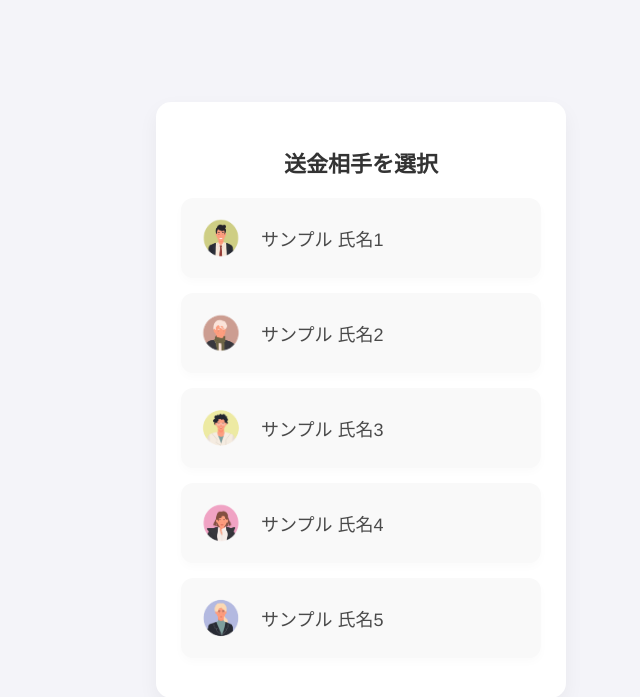
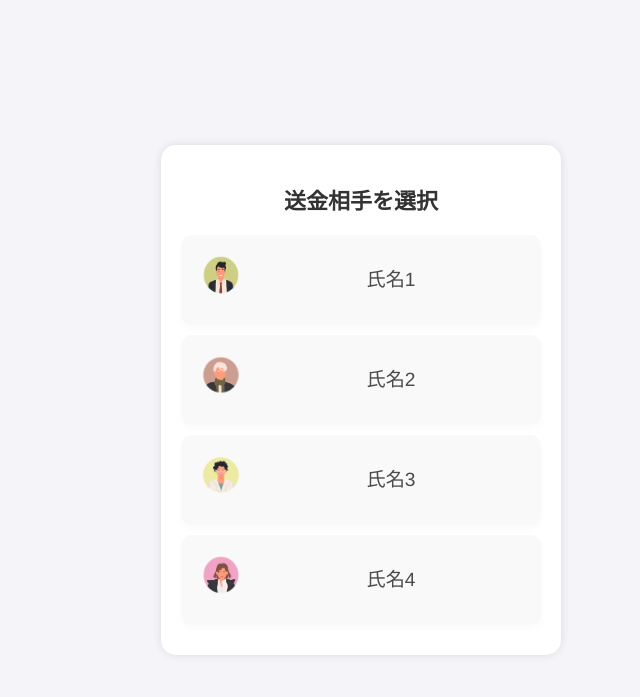
Before and after one commit to s1f102200659/RAMEN-S, a Django app: page /app/friendslist/1/ in a window 1280 px wide. Shown: the top 697 px of the page, without its empty margins (279-919 px from the left). Run offline with Django 5.2, Linux system fonts and the light colour scheme.

```diff
--- a/app/templates/app/friendslist.html
+++ b/app/templates/app/friendslist.html
@@ -6,56 +6,74 @@
     <title>送金相手を選択</title>
     {% load static %}
     <link rel="stylesheet" href="{% static 'css/friendslist.css' %}">
+    <style>
+        .recipient-item {
+            display: block; /* 使整个块级元素都可点击 */
+            padding: 15px;
+            margin: 10px 0;
+            background-color: #f9f9f9;
+            border-radius: 10px;
+            text-decoration: none; /* 去掉链接的默认下划线 */
+            color: inherit; /* 保持文字颜色 */
+            transition: background-color 0.3s ease;
+        }
+
+        .recipient-item:hover {
+            background-color: #f1f1f1; /* 鼠标悬停效果 */
+        }
+
+        .profile-pic {
+            float: left; /* 头像左对齐 */
+            margin-right: 10px; /* 和姓名保持一定间距 */
+        }
+
+        .recipient-name {
+            font-size: 1.2em;
+            line-height: 60px; /* 让名字垂直居中 */
+        }
+
+        .recipient-container {
+            max-width: 400px;
+            margin: 0 auto;
+            padding: 20px;
+            background: white;
+            border-radius: 15px;
+            box-shadow: 0px 0px 10px rgba(0, 0, 0, 0.1);
+        }
+    </style>
 </head>
 <body>
     <div class="recipient-container">
         <h2>送金相手を選択</h2>
 
         <!-- 每个收款人信息块 -->
-        <div class="recipient-item">
-            <a href="/app/sendmoney/?img=images/human1.png&name=サンプル 氏名1">
+        <a class="recipient-item" href="{% url 'sendmoney' user_id %}?img=images/human1.png&name=氏名1">
             <div class="profile-pic">
                 <img src="{% static 'images/human1.png' %}" alt="human 1">
             </div>
-                <div class="recipient-name">サンプル 氏名1</div>
+            <div class="recipient-name">氏名1</div>
         </a>
-        </div>
 
-        <div class="recipient-item">
-            <a href="/app/sendmoney/?img=images/human2.png&name=サンプル 氏名2">
+        <a class="recipient-item" href="{% url 'sendmoney' user_id %}?img=images/human2.png&name=氏名2">
             <div class="profile-pic">
                 <img src="{% static 'images/human2.png' %}" alt="human 2">
             </div>
-                <div class="recipient-name">サンプル 氏名2</div>
+            <div class="recipient-name">氏名2</div>
         </a>
-        </div>
 
-        <div class="recipient-item">
-            <a href="/app/sendmoney/?img=images/human3.png&name=サンプル 氏名3">
+        <a class="recipient-item" href="{% url 'sendmoney' user_id %}?img=images/human3.png&name=氏名3">
             <div class="profile-pic">
                 <img src="{% static 'images/human3.png' %}" alt="human 3">
             </div>
-                <div class="recipient-name">サンプル 氏名3</div>
+            <div class="recipient-name">氏名3</div>
         </a>
-        </div>
 
-        <div class="recipient-item">
-            <a href="/app/sendmoney/?img=images/human4.png&name=サンプル 氏名4">
+        <a class="recipient-item" href="{% url 'sendmoney' user_id %}?img=images/human4.png&name=氏名4">
             <div class="profile-pic">
                 <img src="{% static 'images/human4.png' %}" alt="human 4">
             </div>
-                <div class="recipient-name">サンプル 氏名4</div>
+            <div class="recipient-name">氏名4</div>
         </a>
-        </div>
-
-        <div class="recipient-item">
-            <a href="/app/sendmoney/?img=images/human5.png&name=サンプル 氏名5">
-                <div class="profile-pic">
-                    <img src="{% static 'images/human5.png' %}" alt="human 5">
-                </div>
-                <div class="recipient-name">サンプル 氏名5</div>
-            </a>
-        </div>
     </div>
 </body>
 </html>
```
Lines whose indentation alone changed are shown as unchanged.
